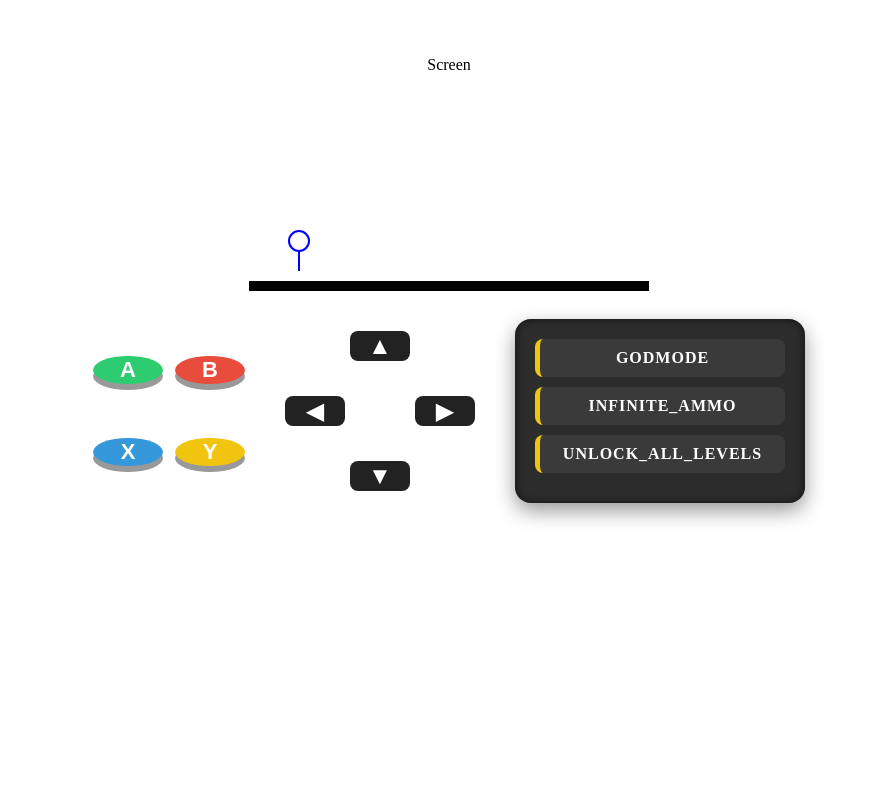
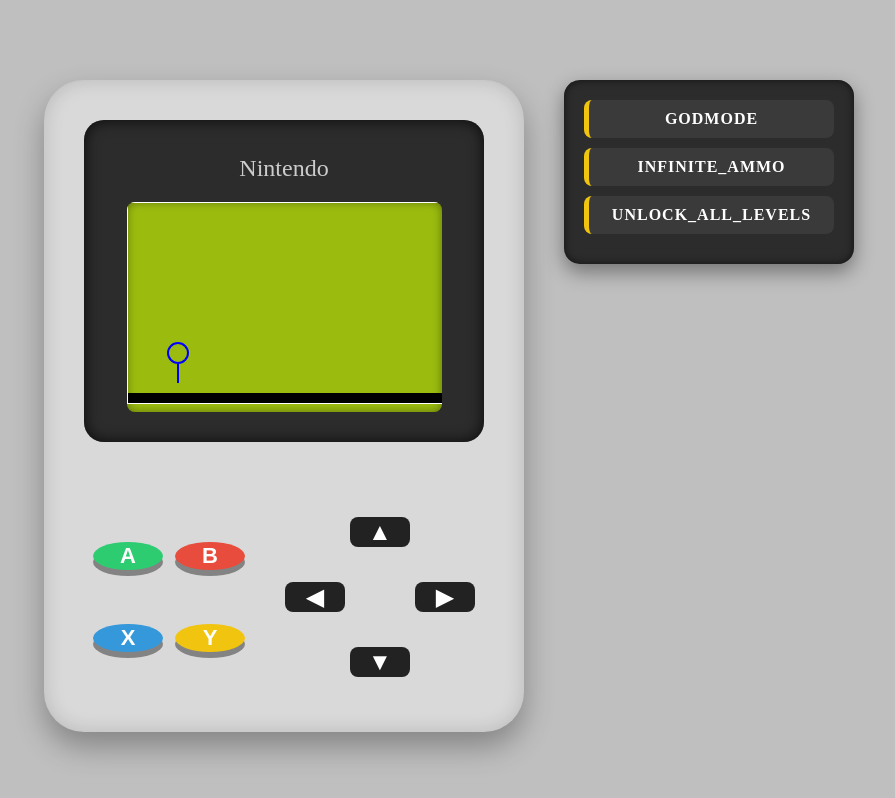
Before and after one commit to LebogangMasenya/game-emulator, a React (Vite) app in the folder game-emulator/: page / in a window 1280 px wide. Shown: the top 798 px of the page, without its empty margins (191-1086 px from the left). Built offline with nearby package versions, Linux system fonts and the light colour scheme.

Commit message:
UI checkpoint, currently lack functionality on the menu cheatcodes

```diff
--- a/game-emulator/src/components/controls.tsx
+++ b/game-emulator/src/components/controls.tsx
@@ -1,7 +1,6 @@
 // import direction buttons
 import ButtonsLetters from "./buttonsLetters";
 import CreateButtonDirection from "./buttonDirection";
-import CheatCodeMenu from "./cheatCodeMenu";
 
 interface ButtonsLettersProps {
     pressedButtons: string[];
@@ -12,13 +11,10 @@
 }
 
 function Controls({pressedButtons, onButtonPress}: ButtonsLettersProps) {
-
-
     return (
         <div className="controls">
             <ButtonsLetters pressedButtons={pressedButtons} onButtonPress={onButtonPress} />
             <CreateButtonDirection pressedButtons={pressedButtons} onButtonPress={onButtonPress} />
-            <CheatCodeMenu />
         </div>
     )
 }
--- a/game-emulator/src/components/gamePad.tsx
+++ b/game-emulator/src/components/gamePad.tsx
@@ -2,6 +2,7 @@
 import Controls from "./controls";
 import {checkCheatCode} from '../utils/cheats';
 import { useState } from "react";
+import CheatCodeMenu from "./cheatCodeMenu";
 
 
 export default function GamePad() {
@@ -14,11 +15,17 @@
     };
 
     console.log("Pressed Buttons in GamePad: ", pressedButtons);
+    return (
+        <div className="wrapperGamePad">
+            <div className="game-pad">
+                <Screen cheatsEnabled={checkCheatCode(pressedButtons)} />
+                <Controls pressedButtons={pressedButtons} onButtonPress={handleButtonPress} />
+            </div>
+            <div>
+                <CheatCodeMenu />
+            </div>
+        </div>
 
-    return (
-        <div className="game-pad">
-            <Screen cheatsEnabled={checkCheatCode(pressedButtons)} currentButton={pressedButtons[pressedButtons.length - 1]} />
-            <Controls pressedButtons={pressedButtons} onButtonPress={handleButtonPress} />
-        </div>
+
     )
 }
--- a/game-emulator/src/components/screen.tsx
+++ b/game-emulator/src/components/screen.tsx
@@ -1,11 +1,10 @@
 import GameCanvas from "./gameCanvas";
-
 function Screen({cheatsEnabled, currentButton}: {cheatsEnabled: string, currentButton?: string}) {
     console.log("Cheats Enabled in Screen: ", currentButton);
     return (
         <>
             <div className="screen">
-                <p>Screen</p>
+                <p>Nintendo</p>
                 {cheatsEnabled.length > 0 && <p>Cheats Enabled: {cheatsEnabled}</p>}
 
                 <div className="display">
@@ -14,7 +13,7 @@
             </div>
 
         </>
-    )
-}
+    );
+};
 
 export default Screen;
--- a/game-emulator/src/index.css
+++ b/game-emulator/src/index.css
@@ -135,3 +135,61 @@
 .listValues_ul li:active {
     transform: translateX(2px) scale(0.98);
 }
+
+.wrapperGamePad {
+    display: flex;
+    gap: 40px;
+    padding: 40px;
+    background: #bfbfbf; /* page background */
+    justify-content: center;
+    align-items: flex-start;
+}
+
+body {
+    background: #bfbfbf;
+}
+
+/* Console body */
+.game-pad {
+    background: #d9d9d9; /* light grey console */
+    padding: 40px;
+    border-radius: 40px;
+    box-shadow:
+        inset 0 0 20px rgba(0,0,0,0.15),
+        0 15px 30px rgba(0,0,0,0.3);
+    display: flex;
+    flex-direction: column;
+    gap: 40px;
+    align-items: center;
+}
+
+.screen {
+    background: #2c2c2c; /* dark bezel */
+    padding: 30px;
+    border-radius: 20px;
+    width: 340px;
+    box-shadow:
+        inset 0 0 15px rgba(0,0,0,0.8);
+    display: flex;
+    flex-direction: column;
+    align-items: center;
+}
+
+.screen p {
+    color: #ccc;
+    font-size: x-large;
+    margin: 5px 0;
+}
+
+/* The actual game display */
+.display {
+    width: 315px;
+    height: 210px;
+    margin-top: 15px;
+    background: #9bbc0f; /* GameBoy green tone */
+    border-radius: 8px;
+    box-shadow:
+        inset 0 0 10px rgba(0,0,0,0.4);
+    position: relative;
+    overflow: hidden;
+}
```
